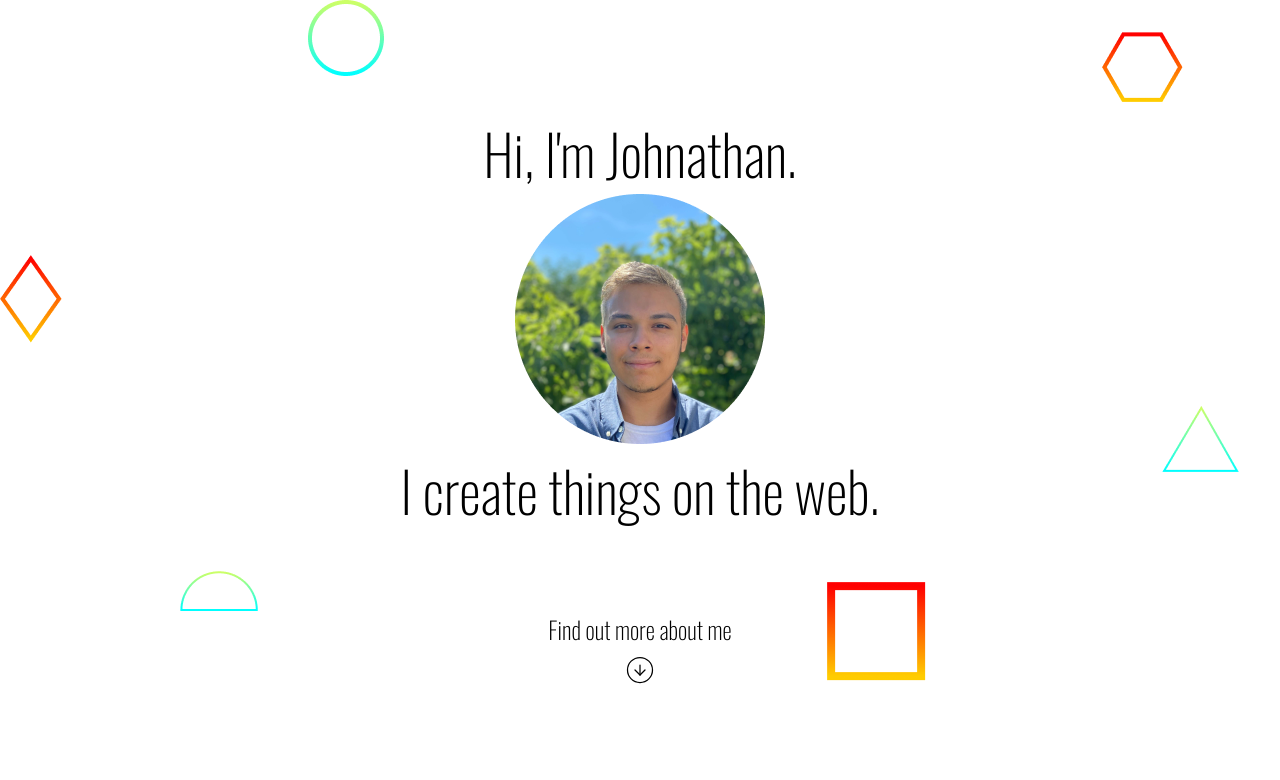
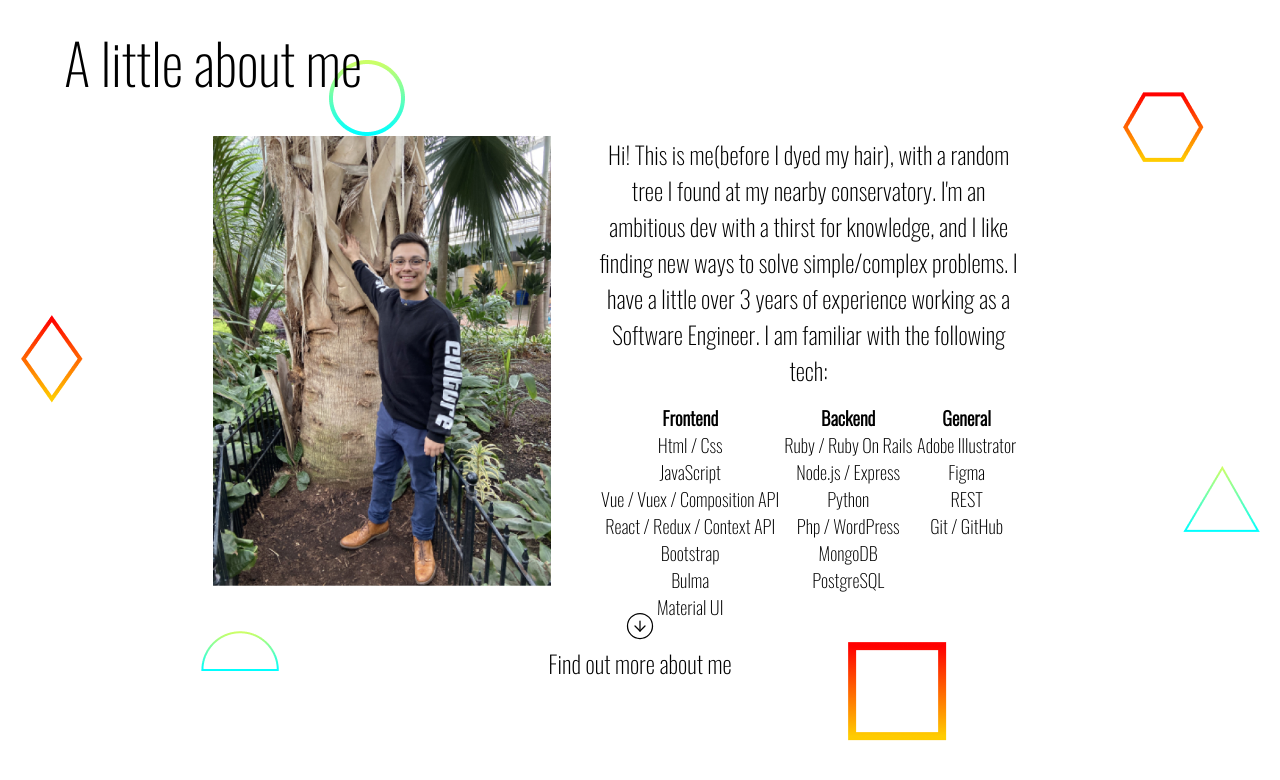
Before and after one commit to Jguz17/portfolio_v2, a React (Create React App) app: page / in a window 1280 px wide. Shown: the top 780 px of the page. Built offline with nearby package versions, Linux system fonts and the light colour scheme.

Commit message:
Added most content and styles for about me section. Need to make side nav

```diff
--- a/src/App.js
+++ b/src/App.js
@@ -1,14 +1,20 @@
 import React from 'react'
 import Grid from '@material-ui/core/Grid';
 import FirstSection from './components/FirstSection'
+import SecondSection from './components/SecondSection'
+import Arrow from './components/layout/Arrow'
+import Nav from './components/layout/Nav'
 
 const App = () => {
   return (
     <Grid container>
       <Grid item md={2}/>
       <Grid container item md={8}>
-        <Grid container item xs={12} id="first-section-container">
-          <FirstSection/>
+        <Grid container item xs={12} id="section-container">
+          {/* <FirstSection/> */}
+          <SecondSection/>
+          <Arrow/>
+          {/* <Nav/> */}
         </Grid>
       </Grid>
       <Grid item md={2}/>
--- a/src/components/FirstSection.js
+++ b/src/components/FirstSection.js
@@ -1,17 +1,12 @@
 import React from 'react'
 import userImage from '../assets/images/johnathan.png'
-import { ArrowDownCircle } from 'react-feather';
 
 const FirstSection = () => {
     return (
-        <div id="first-section">
-            <p className="first-section-header-content">Hi, I'm Johnathan.</p>
+        <div id="first-section" className="section">
+            <p className="first-section-header-content" style={{ paddingBottom: "1rem" }}>Hi, I'm Johnathan.</p>
             <img src={userImage} alt=""/>
             <p className="first-section-header-content">I create things on the web.</p>
-            <div id="first-section-continue">
-                <p style={{ fontSize: "1.5rem" }}>Find out more about me</p>
-                <ArrowDownCircle stroke-width="1" width="30" height="30" style={{ fontSize: "1.5rem", marginTop: ".5rem" }}/>
-            </div>
         </div>
     )
 }
--- /dev/null
+++ b/src/components/SecondSection.js
@@ -0,0 +1,52 @@
+import React from 'react'
+import TreeImage from '../assets/images/tree.jpg'
+
+const SecondSection = () => {
+    return (
+        <div id="second-section" className="section">
+            <p style={{ fontSize: '3.5rem', position: 'absolute', top: '2.5%', left: '5%' }}>A little about me</p>
+            <div className="second-section-content" style={{ marginTop: '1rem' }}>
+                <img src={TreeImage} alt="" style={{ maxHeight: '450px' }} />
+                <div style={{ padding: '0 3rem' }}>
+                    <p style={{ fontSize: '1.5rem', alignSelf: 'center' }}>Hi! This is me(before I dyed my hair), with a random tree I found at my nearby conservatory. I'm an ambitious dev with a thirst for knowledge, and I like finding new ways to solve simple/complex problems. I have a little over 3 years of experience working as a Software Engineer. I am familiar with the following tech:</p>
+                    <div className="tech-skills" style={{ display: 'flex', justifyContent: 'space-around', marginTop: '1rem'  }}>
+                        <div className="frontend-skills-list">
+                            <h3>Frontend</h3>
+                            <ul>
+                                <li>Html / Css</li>
+                                <li>JavaScript</li>
+                                <li>Vue / Vuex / Composition API</li>
+                                <li>React / Redux / Context API</li>
+                                <li>Bootstrap</li>
+                                <li>Bulma</li>
+                                <li>Material UI</li>
+                            </ul>
+                        </div>
+                        <div className="backend-skills-list">
+                            <h3>Backend</h3>
+                            <ul>
+                                <li>Ruby / Ruby On Rails</li>
+                                <li>Node.js / Express</li>
+                                <li>Python</li>
+                                <li>Php / WordPress</li>
+                                <li>MongoDB</li>
+                                <li>PostgreSQL</li>
+                            </ul>
+                        </div>
+                        <div className="general-skills-list">
+                            <h3>General</h3>
+                            <ul>
+                                <li>Adobe Illustrator</li>
+                                <li>Figma</li>
+                                <li>REST</li>
+                                <li>Git / GitHub</li>
+                            </ul>
+                        </div>
+                    </div>
+                </div>
+            </div>
+        </div>
+    )
+}
+
+export default SecondSection
--- /dev/null
+++ b/src/components/layout/Arrow.js
@@ -0,0 +1,13 @@
+import React from 'react'
+import { ArrowDownCircle } from 'react-feather';
+
+const Arrow = () => {
+    return (
+        <div style={{ marginTop: '3rem' }}>
+            <ArrowDownCircle stroke-width="1" width="30" height="30" style={{ fontSize: "1.5rem", marginTop: ".5rem" }}/>
+            <p style={{ fontSize: "1.5rem" }}>Find out more about me</p>
+        </div>
+    )
+}
+
+export default Arrow
--- /dev/null
+++ b/src/components/layout/Nav.js
@@ -0,0 +1,11 @@
+import React from 'react'
+
+const Nav = () => {
+    return (
+        <div>
+            <p>Nav</p>
+        </div>
+    )
+}
+
+export default Nav
--- a/src/main.css
+++ b/src/main.css
@@ -21,6 +21,7 @@ body {
     background-image: url('./assets/images/background.png');
     background-attachment: fixed;
     background-repeat: no-repeat;
+    background-position: center;
 }
 
 h1,
@@ -34,22 +35,33 @@ h6 {
 
 p,
 span,
-a {
+a,
+li {
     font-family: "oswald-extra-light";
 }
 
+li {
+    list-style-type: none;
+    font-size: 1.15rem;
+}
+
+.section {
+    max-height: 435px;
+}
+
 /* ==== FIRST SECTION STYLES ==== */
-#first-section-container {
+#section-container {
     justify-content: center;
     text-align: center;
     height: 100vh;
     align-items: center;
-}
-
-#first-section-continue {
-    margin-top: 5rem;
+    flex-flow: column;
 }
 
 .first-section-header-content {
     font-size: 3.5rem;
 }
+
+.second-section-content {
+    display: flex;
+}
```
Also changed, not shown: src/assets/images/tree.jpg (added), 1 other file (tests, documents, lock files or other folders).
